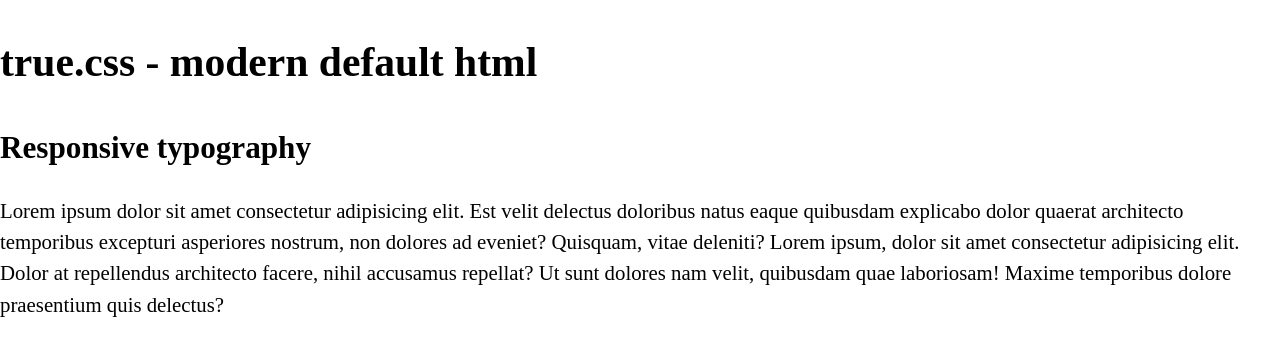
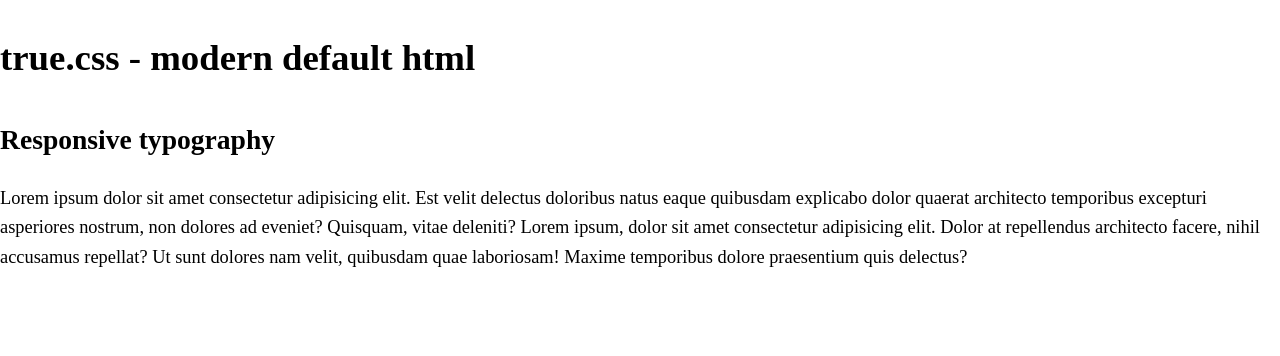
Before and after one commit to sbovyrin/sbovyrin.github.io, a plain HTML site: page index.html in a window 1280 px wide. Drawn offline with Linux system fonts and the light colour scheme.

Commit message:
Update font-size

```diff
--- a/true.css
+++ b/true.css
@@ -1,10 +1,10 @@
 :root {
-  --baseline: 1.5;
+  --baseline: 1.6;
   line-height: var(--baseline);
 }
 
 html {
-  font-size: calc(1rem + 0.375vw);
+  font-size: calc(0.75rem + 0.5vw);
 }
 
 h1 {
```
